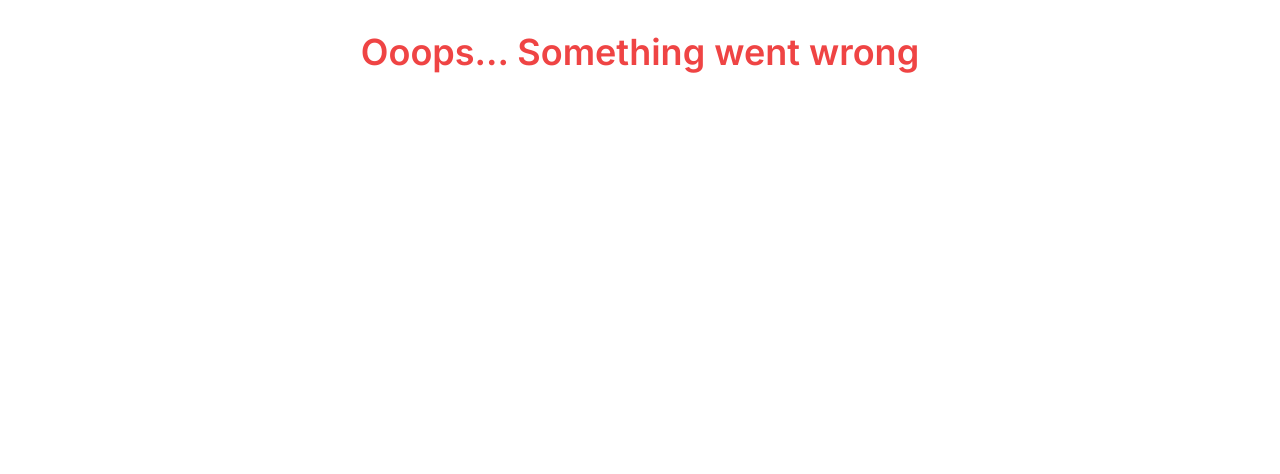
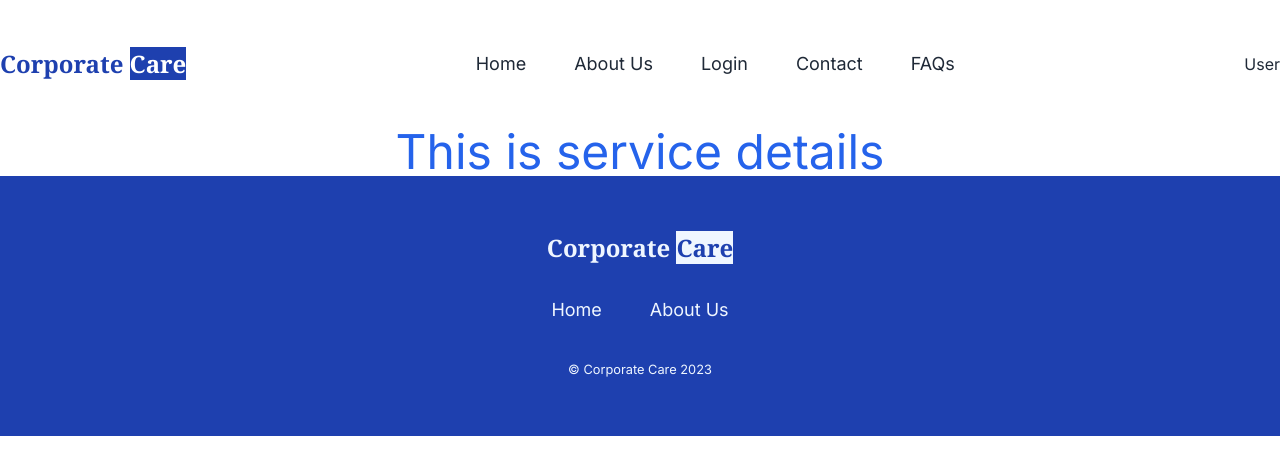
Before and after one commit to searchsakib/corporate-care, a React (Vite) app: page /service-details/1 in a window 1280 px wide. Shown: the top 474 px of the page. Built offline with nearby package versions, Linux system fonts and the light colour scheme.

Commit message:
details route added

```diff
--- a/src/Router/Route.jsx
+++ b/src/Router/Route.jsx
@@ -6,6 +6,7 @@ import Contact from '../components/Contact/Contact';
 import ErrorPage from '../pages/ErrorPage/ErrorPage';
 import Login from '../components/Login/Login';
 import Faqs from '../components/Faqs/Faqs';
+import DetailsCard from '../components/ServiceDetails/DetailsCard';
 
 const myRoute = createBrowserRouter([
   {
@@ -33,6 +34,10 @@ const myRoute = createBrowserRouter([
         path: '/faqs',
         element: <Faqs></Faqs>,
       },
+      {
+        path: '/service-details/:id',
+        element: <DetailsCard></DetailsCard>,
+      },
     ],
   },
 ]);
--- /dev/null
+++ b/src/components/ServiceDetails/DetailsCard.jsx
@@ -0,0 +1,11 @@
+const DetailsCard = () => {
+  return (
+    <div>
+      <h2 className="text-5xl text-blue-600 text-center">
+        This is service details{' '}
+      </h2>
+    </div>
+  );
+};
+
+export default DetailsCard;
--- a/src/components/Services/ServiceCard.jsx
+++ b/src/components/Services/ServiceCard.jsx
@@ -20,7 +20,7 @@ const ServiceCard = ({ service }) => {
         <h2 className="card-title mx-auto font-bold"> {title} </h2>
         <p className="mt-2"> {short_desc} </p>
         <p className="font-semibold text-lg">Booking Price: {price} </p>
-        <Link to="">
+        <Link to={`/service-details/${id}`}>
           <div className="card-actions justify-center mt-2">
             <button className="btn bg-blue-700 text-blue-50">Details</button>
           </div>
```
